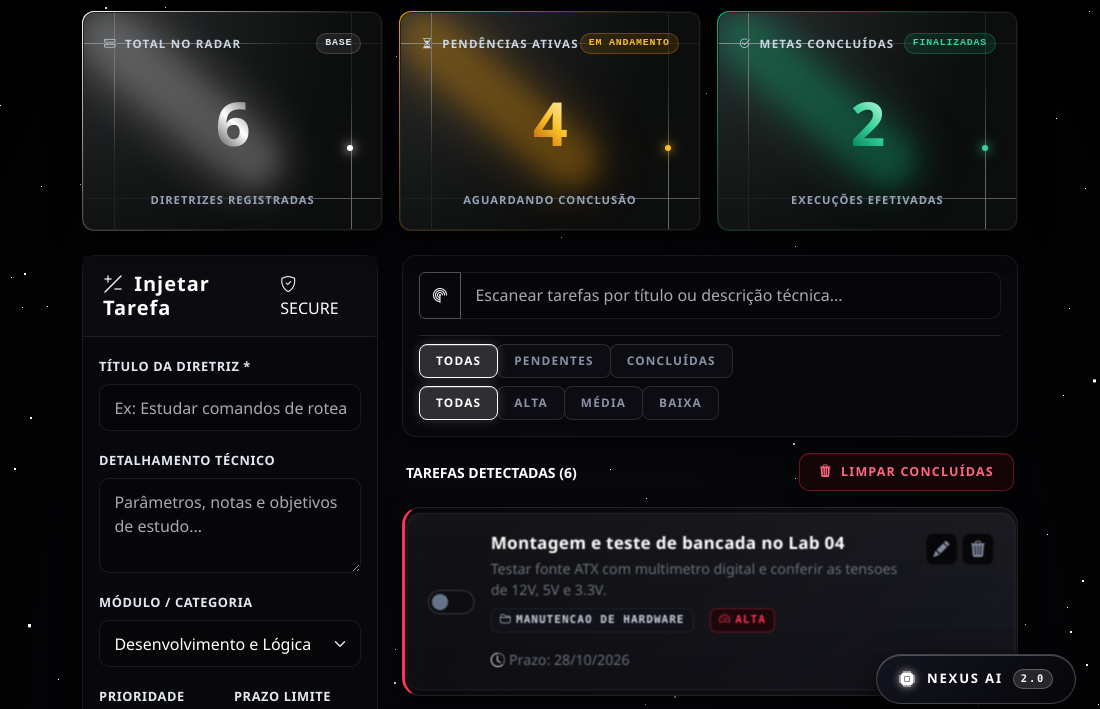
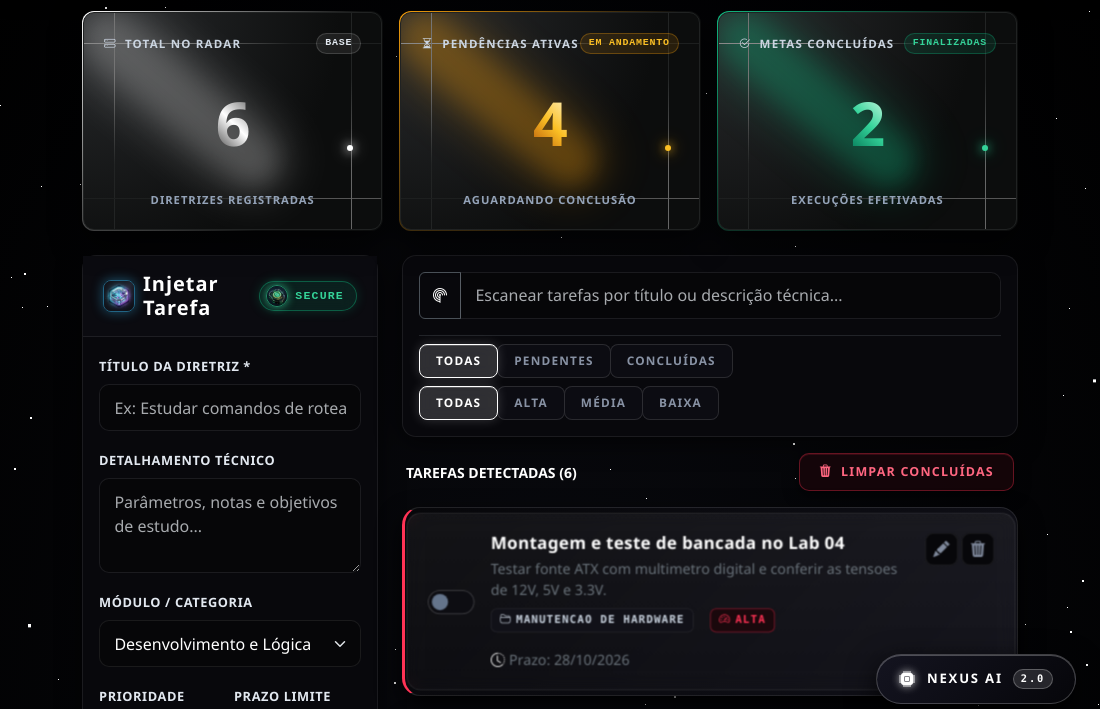
Before and after one commit to ithalo098/teste, an Electron app: page index.html in a window 1100 px wide. Shown: the part 72-781 px from the top of the page. Drawn offline with nearby package versions, Linux system fonts and the light colour scheme.

Commit message:
feat(ui): substituir icones genericos por icones PNG 3D cyberpunk e badge holografica

```diff
--- a/css/componentes.css
+++ b/css/componentes.css
@@ -351,3 +351,65 @@
   opacity: 0;
   pointer-events: none;
 }
+
+
+/* ==============================================================
+   ICONES PNG 3D CYBERPUNK - INJETAR TAREFA & SECURE BADGE
+   ============================================================== */
+.cyber-header-icon {
+  width: 32px;
+  height: 32px;
+  border-radius: 8px;
+  object-fit: cover;
+  box-shadow: 0 0 12px rgba(56, 189, 248, 0.4), inset 0 0 4px rgba(255, 255, 255, 0.25);
+  border: 1px solid rgba(56, 189, 248, 0.5);
+  vertical-align: middle;
+  margin-right: 8px;
+  transition: transform 0.3s cubic-bezier(0.2, 0.8, 0.2, 1), box-shadow 0.3s ease, border-color 0.3s ease;
+}
+
+.cyber-card:hover .cyber-header-icon {
+  transform: scale(1.1) rotate(-3deg);
+  box-shadow: 0 0 18px rgba(56, 189, 248, 0.8);
+  border-color: rgba(56, 189, 248, 0.9);
+}
+
+.badge-quantum-secure {
+  display: inline-flex;
+  align-items: center;
+  gap: 7px;
+  background: rgba(16, 185, 129, 0.12);
+  border: 1px solid rgba(16, 185, 129, 0.4);
+  border-radius: 999px;
+  padding: 3px 12px 3px 6px;
+  font-family: monospace;
+  font-size: 0.72rem;
+  font-weight: 800;
+  letter-spacing: 1.2px;
+  color: #34d399;
+  box-shadow: 0 0 12px rgba(16, 185, 129, 0.2);
+  backdrop-filter: blur(8px);
+  transition: all 0.3s ease;
+  cursor: default;
+}
+
+.badge-quantum-secure:hover {
+  background: rgba(16, 185, 129, 0.22);
+  border-color: rgba(16, 185, 129, 0.7);
+  box-shadow: 0 0 20px rgba(16, 185, 129, 0.45);
+  transform: translateY(-1px);
+}
+
+.badge-quantum-icon {
+  width: 22px;
+  height: 22px;
+  border-radius: 50%;
+  object-fit: cover;
+  box-shadow: 0 0 8px rgba(52, 211, 153, 0.7);
+  border: 1px solid rgba(52, 211, 153, 0.6);
+  transition: transform 0.3s ease;
+}
+
+.badge-quantum-secure:hover .badge-quantum-icon {
+  transform: rotate(15deg) scale(1.1);
+}
--- a/index.html
+++ b/index.html
@@ -135,10 +135,14 @@
       <div class="col-lg-4" id="coluna-form">
         <div class="cyber-card mb-4">
           <div class="card-header d-flex justify-content-between align-items-center">
-            <h5 class="card-title mb-0">
-              <i class="bi bi-plus-slash-minus me-1"></i> Injetar Tarefa
+            <h5 class="card-title mb-0 d-flex align-items-center">
+              <img src="assets/icons/injetar_tarefa.png" class="cyber-header-icon" alt="Injetar Tarefa">
+              <span>Injetar Tarefa</span>
             </h5>
-            <span class="badge-quantum"><i class="bi bi-shield-check"></i> SECURE</span>
+            <span class="badge-quantum-secure" title="Proteção Quântica Ativa">
+              <img src="assets/icons/secure_badge.png" class="badge-quantum-icon" alt="Secure">
+              <span>SECURE</span>
+            </span>
           </div>
           <div class="card-body p-3">
             <form id="formTarefa">
@@ -180,8 +184,8 @@
               </div>
 
               <!-- Botao Criar Cadastro Futurista -->
-              <button type="submit" class="btn-nexus-primary w-100 mt-2">
-                <i class="bi bi-plus-circle-fill"></i>
+              <button type="submit" class="btn-nexus-primary w-100 mt-2 d-flex align-items-center justify-content-center gap-2">
+                <img src="assets/icons/injetar_tarefa.png" style="width: 20px; height: 20px; border-radius: 5px; object-fit: cover; filter: drop-shadow(0 0 5px rgba(255,255,255,0.7));" alt="Cadastrar">
                 <span>Cadastrar no Sistema</span>
               </button>
             </form>
```
Also changed, not shown: assets/icons/injetar_tarefa.png (added), assets/icons/secure_badge.png (added).
